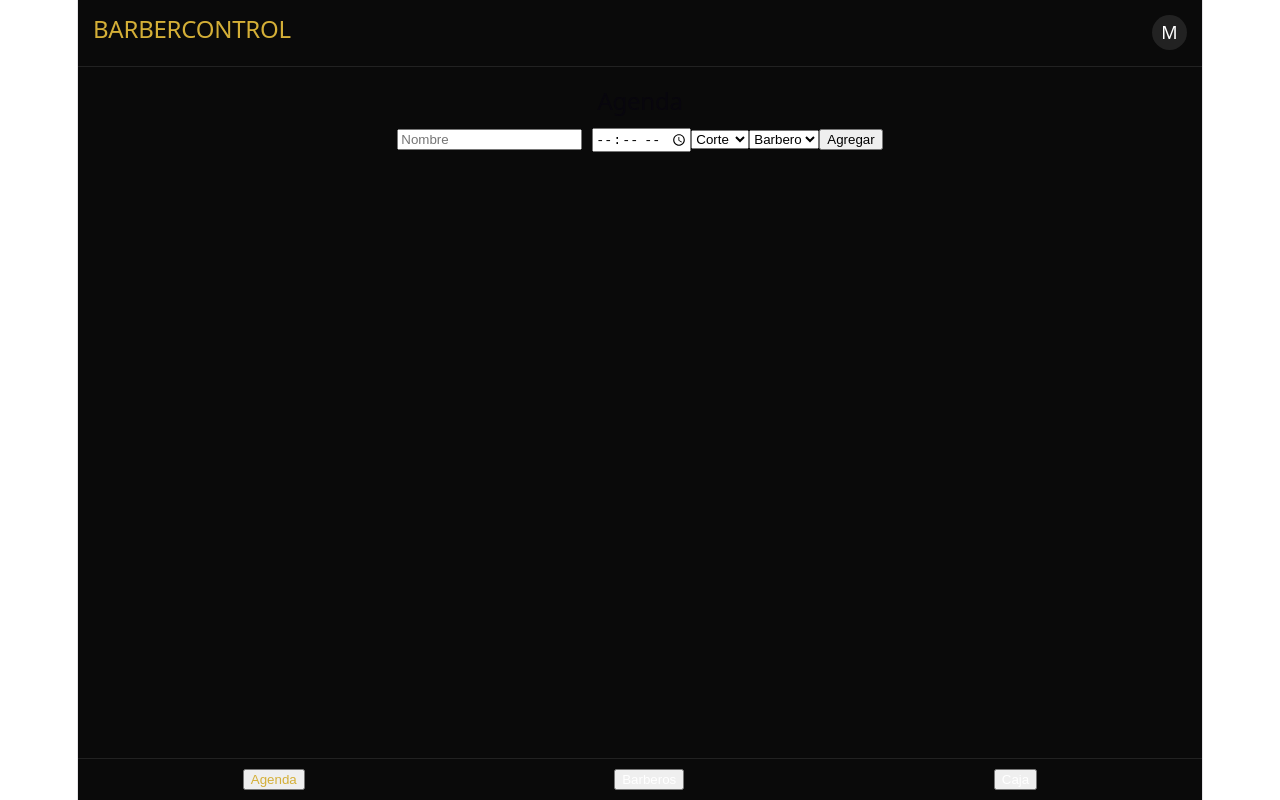
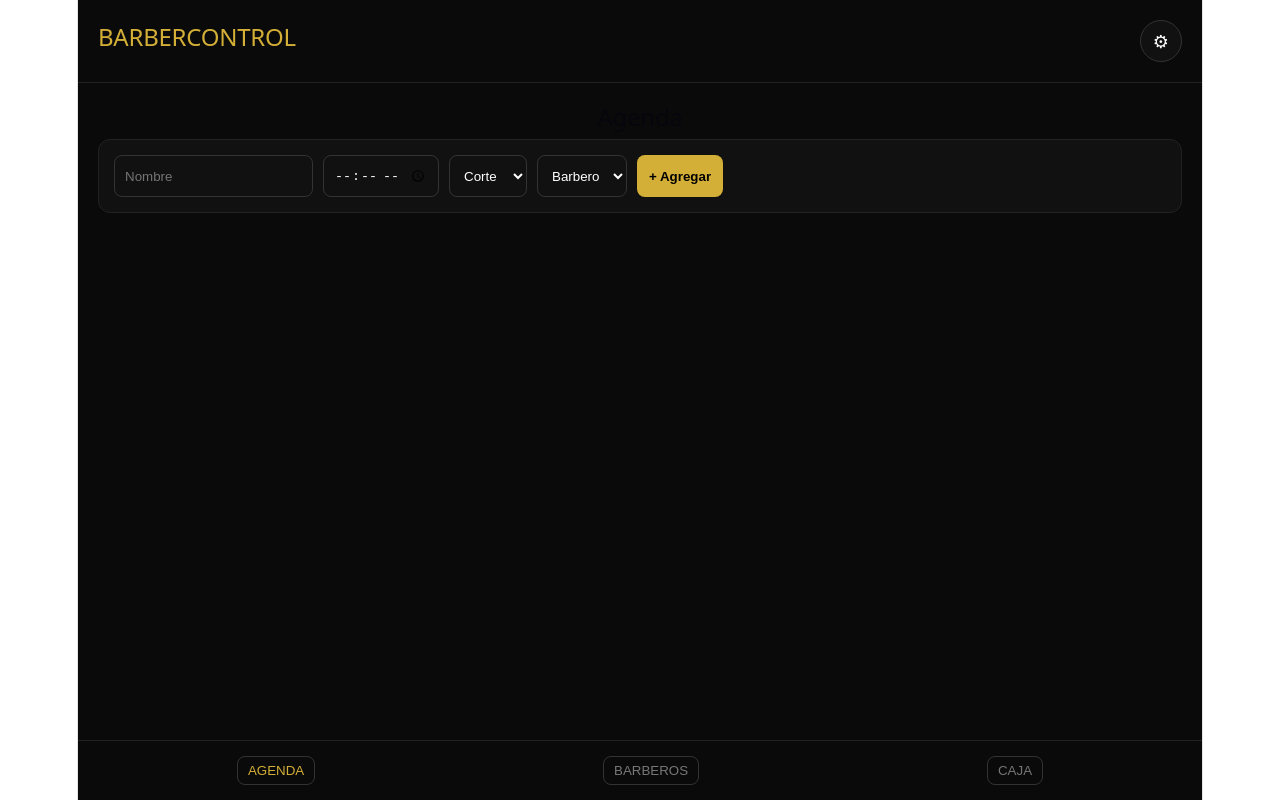
Before and after one commit to Mortega00/barbercontrol-final, a React (Vite) app: page / in a window 1280 px wide. Built offline with nearby package versions, Linux system fonts and the light colour scheme.

Commit message:
upgrade UI pro + mejoras funcionales

```diff
--- a/src/App.jsx
+++ b/src/App.jsx
@@ -1,4 +1,53 @@
 import { useState } from "react"
+
+/* ========================= ESTILOS PRO ========================= */
+
+const styles = {
+  container: {
+    background: "#0A0A0A",
+    color: "white",
+    minHeight: "100vh",
+    display: "flex",
+    flexDirection: "column"
+  },
+
+  card: {
+    background: "#111",
+    borderRadius: 12,
+    padding: 15,
+    marginBottom: 12,
+    border: "1px solid #222"
+  },
+
+  input: {
+    background: "#111",
+    border: "1px solid #333",
+    color: "white",
+    padding: 10,
+    borderRadius: 8
+  },
+
+  button: {
+    background: "#D4AF37",
+    color: "black",
+    border: "none",
+    padding: "8px 12px",
+    borderRadius: 8,
+    cursor: "pointer",
+    fontWeight: "bold"
+  },
+
+  buttonGhost: {
+    background: "transparent",
+    border: "1px solid #333",
+    color: "white",
+    padding: "6px 10px",
+    borderRadius: 8,
+    cursor: "pointer"
+  }
+}
+
+/* ========================= APP ========================= */
 
 function App() {
   const [tab, setTab] = useState("agenda")
@@ -20,23 +69,30 @@ function App() {
   }
 
   return (
-    <div style={{ background: "#0A0A0A", color: "white", minHeight: "100vh", display: "flex", flexDirection: "column" }}>
+    <div style={styles.container}>
 
       {/* HEADER */}
-      <div style={{ padding: 15, borderBottom: "1px solid #222", display: "flex", justifyContent: "space-between" }}>
+      <div style={{
+        padding: 20,
+        borderBottom: "1px solid #222",
+        display: "flex",
+        justifyContent: "space-between",
+        alignItems: "center"
+      }}>
         <h2 style={{ color: "#D4AF37" }}>BARBERCONTROL</h2>
 
         <div onClick={descargarRespaldo} style={{
-          background: "#222",
+          background: "#111",
+          border: "1px solid #333",
           borderRadius: "50%",
-          width: 35,
-          height: 35,
+          width: 40,
+          height: 40,
           display: "flex",
           alignItems: "center",
           justifyContent: "center",
           cursor: "pointer"
         }}>
-          M
+          ⚙
         </div>
       </div>
 
@@ -48,10 +104,24 @@ function App() {
       </div>
 
       {/* NAVBAR */}
-      <div style={{ display: "flex", justifyContent: "space-around", padding: 10, borderTop: "1px solid #222" }}>
-        <button onClick={() => setTab("agenda")} style={{ color: tab === "agenda" ? "#D4AF37" : "white" }}>Agenda</button>
-        <button onClick={() => setTab("barberos")} style={{ color: tab === "barberos" ? "#D4AF37" : "white" }}>Barberos</button>
-        <button onClick={() => setTab("caja")} style={{ color: tab === "caja" ? "#D4AF37" : "white" }}>Caja</button>
+      <div style={{
+        display: "flex",
+        justifyContent: "space-around",
+        padding: 15,
+        borderTop: "1px solid #222"
+      }}>
+        {["agenda", "barberos", "caja"].map((t) => (
+          <button
+            key={t}
+            onClick={() => setTab(t)}
+            style={{
+              ...styles.buttonGhost,
+              color: tab === t ? "#D4AF37" : "#777"
+            }}
+          >
+            {t.toUpperCase()}
+          </button>
+        ))}
       </div>
 
     </div>
@@ -128,48 +198,6 @@ function Agenda() {
     localStorage.setItem("barberos", JSON.stringify(barberos))
   }
 
-  const deshacer = (t) => {
-    if (!t.cobrado) return
-
-    const precio = precios[t.servicio]
-
-    let total = Number(localStorage.getItem("total")) || 0
-    let movimientos = JSON.parse(localStorage.getItem("movimientos")) || []
-
-    total -= precio
-    movimientos.shift()
-
-    localStorage.setItem("total", total)
-    localStorage.setItem("movimientos", JSON.stringify(movimientos))
-
-    let barberos = JSON.parse(localStorage.getItem("barberos")) || []
-
-    barberos = barberos.map(b => {
-      if (b.nombre === t.barbero) {
-        return {
-          ...b,
-          servicios: Math.max(0, b.servicios - 1),
-          ganado: Math.max(0, (b.ganado || 0) - precio)
-        }
-      }
-      return b
-    })
-
-    localStorage.setItem("barberos", JSON.stringify(barberos))
-  }
-
-  const cambiarEstado = (i, estado) => {
-    const nuevos = [...turnos]
-
-    if (estado === "EN CURSO" && !nuevos[i].cobrado) {
-      cobrar(nuevos[i])
-      nuevos[i].cobrado = true
-    }
-
-    nuevos[i].estado = estado
-    guardar(nuevos)
-  }
-
   const eliminar = (i) => {
     const nuevos = turnos.filter((_, index) => index !== i)
     guardar(nuevos)
@@ -187,46 +215,37 @@ function Agenda() {
     <div>
       <h2>Agenda</h2>
 
-      <div style={{ marginBottom: 20 }}>
-        <input placeholder="Nombre" value={nombre} onChange={(e) => setNombre(e.target.value)} />
+      {/* FORM */}
+      <div style={{ ...styles.card, display: "flex", gap: 10, flexWrap: "wrap" }}>
+        <input style={styles.input} placeholder="Nombre" value={nombre} onChange={(e) => setNombre(e.target.value)} />
+        <input type="time" style={styles.input} value={hora} onChange={(e) => setHora(e.target.value)} />
 
-        <input type="time" value={hora} onChange={(e) => setHora(e.target.value)} style={{ marginLeft: 10 }} />
-
-        <select value={servicio} onChange={(e) => setServicio(e.target.value)}>
+        <select style={styles.input} value={servicio} onChange={(e) => setServicio(e.target.value)}>
           <option>Corte</option>
           <option>Barba</option>
         </select>
 
-        <select value={barbero} onChange={(e) => setBarbero(e.target.value)}>
+        <select style={styles.input} value={barbero} onChange={(e) => setBarbero(e.target.value)}>
           <option value="">Barbero</option>
           {barberos.map((b, i) => <option key={i}>{b.nombre}</option>)}
         </select>
 
-        <button onClick={agregarTurno}>Agregar</button>
+        <button style={styles.button} onClick={agregarTurno}>+ Agregar</button>
       </div>
 
+      {/* LISTA */}
       {turnos.map((t, i) => (
-        <div key={i} style={{ background: "#111", padding: 12, borderRadius: 10, marginBottom: 10 }}>
-          <strong>{t.nombre}</strong> - {t.hora} - {t.servicio} - {t.barbero}
+        <div key={i} style={styles.card}>
+          <strong>{t.nombre}</strong>
 
-          <div style={{ marginTop: 10 }}>
-            <button onClick={() => cambiarEstado(i, "CONFIRMADO")}>Confirmar</button>
+          <p style={{ color: "#aaa" }}>
+            {t.hora} · {t.servicio} · {t.barbero}
+          </p>
 
-            <button onClick={() => cambiarEstado(i, "EN CURSO")} style={{ marginLeft: 5 }}>
-              En curso
-            </button>
-
-            <button onClick={() => abrirWhatsApp(t)} style={{ marginLeft: 5 }}>
-              WhatsApp
-            </button>
-
-            <button onClick={() => eliminar(i)} style={{ marginLeft: 5 }}>
-              Eliminar
-            </button>
-
-            <button onClick={() => deshacer(t)} style={{ marginLeft: 5 }}>
-              Deshacer cobro
-            </button>
+          <div style={{ display: "flex", gap: 6, flexWrap: "wrap" }}>
+            <button style={styles.buttonGhost} onClick={() => cobrar(t)}>Cobrar</button>
+            <button style={styles.buttonGhost} onClick={() => abrirWhatsApp(t)}>WhatsApp</button>
+            <button style={styles.buttonGhost} onClick={() => eliminar(i)}>Eliminar</button>
           </div>
         </div>
       ))}
@@ -240,48 +259,22 @@ function Caja() {
   const [total, setTotal] = useState(() => Number(localStorage.getItem("total")) || 0)
   const [movimientos, setMovimientos] = useState(() => JSON.parse(localStorage.getItem("movimientos")) || [])
 
-  const guardar = (t, m) => {
-    setTotal(t)
-    setMovimientos(m)
-    localStorage.setItem("total", t)
-    localStorage.setItem("movimientos", JSON.stringify(m))
-  }
-
-  const cobrar = (servicio, precio) => {
-    const nuevo = { servicio, precio, hora: new Date().toLocaleTimeString() }
-    guardar(total + precio, [nuevo, ...movimientos])
-  }
-
-  const cerrarCaja = () => {
-    const data = { total, movimientos }
-    const blob = new Blob([JSON.stringify(data)], { type: "application/json" })
-    const url = URL.createObjectURL(blob)
-
-    const a = document.createElement("a")
-    a.href = url
-    a.download = "cierre-caja.json"
-    a.click()
-
-    guardar(0, [])
-  }
-
   return (
     <div>
-      <h2>Caja</h2>
+      <div style={styles.card}>
+        <h2>Total del día</h2>
+        <h1 style={{ color: "#D4AF37" }}>${total}</h1>
+      </div>
 
-      <h3>Total: ${total}</h3>
+      <div style={styles.card}>
+        <h3>Movimientos</h3>
 
-      <button onClick={() => cobrar("Corte", 5000)}>+ Corte</button>
-      <button onClick={() => cobrar("Barba", 3000)} style={{ marginLeft: 10 }}>+ Barba</button>
-      <button onClick={cerrarCaja} style={{ marginLeft: 10 }}>Cerrar caja</button>
-
-      <h4 style={{ marginTop: 20 }}>Movimientos</h4>
-
-      {movimientos.map((m, i) => (
-        <div key={i}>
-          {m.servicio} - ${m.precio} - {m.hora}
-        </div>
-      ))}
+        {movimientos.map((m, i) => (
+          <div key={i} style={{ borderBottom: "1px solid #222", padding: 5 }}>
+            {m.servicio} - ${m.precio} - {m.hora}
+          </div>
+        ))}
+      </div>
     </div>
   )
 }
@@ -307,14 +300,16 @@ function Barberos() {
     <div>
       <h2>Barberos</h2>
 
-      <input placeholder="Nombre" value={nombre} onChange={(e) => setNombre(e.target.value)} />
-      <button onClick={agregar} style={{ marginLeft: 10 }}>Agregar</button>
+      <div style={styles.card}>
+        <input style={styles.input} placeholder="Nombre" value={nombre} onChange={(e) => setNombre(e.target.value)} />
+        <button style={{ ...styles.button, marginLeft: 10 }} onClick={agregar}>Agregar</button>
+      </div>
 
       {barberos.map((b, i) => (
-        <div key={i} style={{ marginTop: 10, background: "#111", padding: 10, borderRadius: 10 }}>
+        <div key={i} style={styles.card}>
           <strong>{b.nombre}</strong>
           <p>Servicios: {b.servicios}</p>
-          <p>Total generado: ${b.ganado}</p>
+          <p>Total: ${b.ganado}</p>
         </div>
       ))}
     </div>
```
